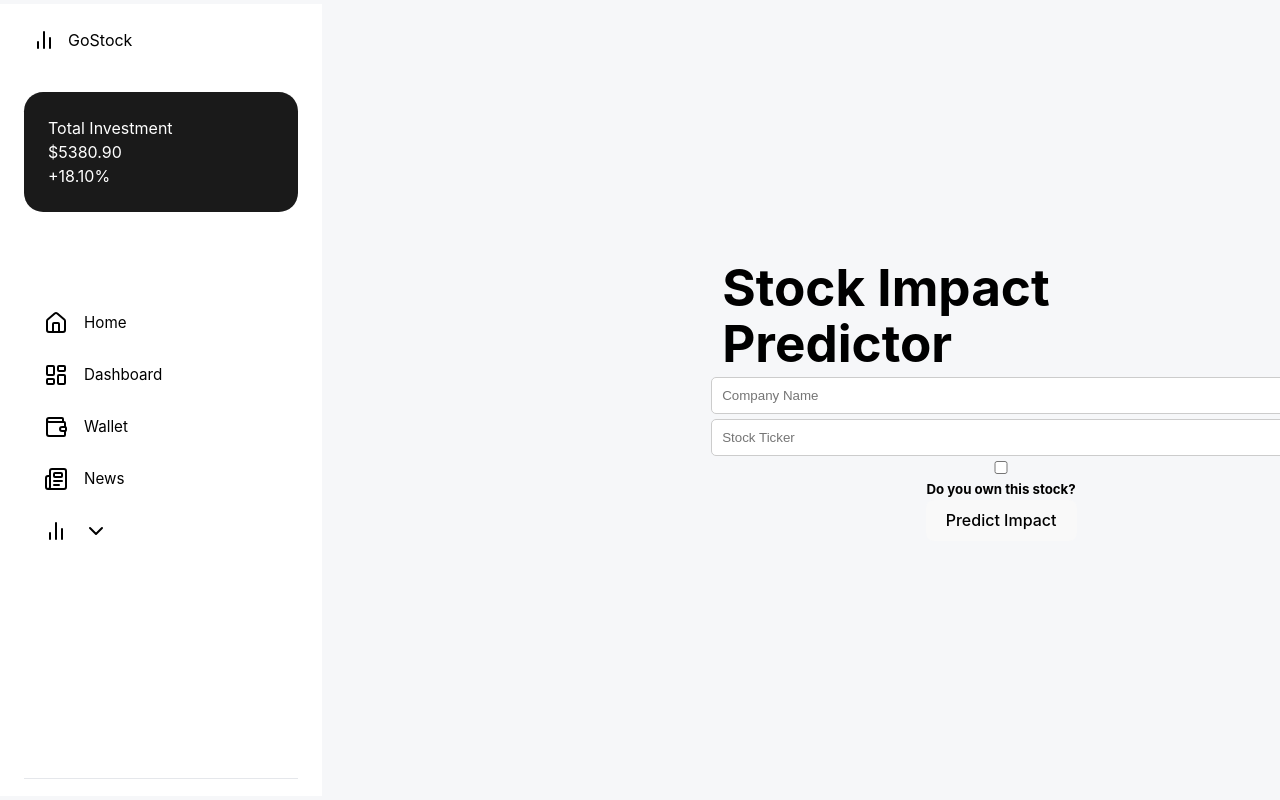
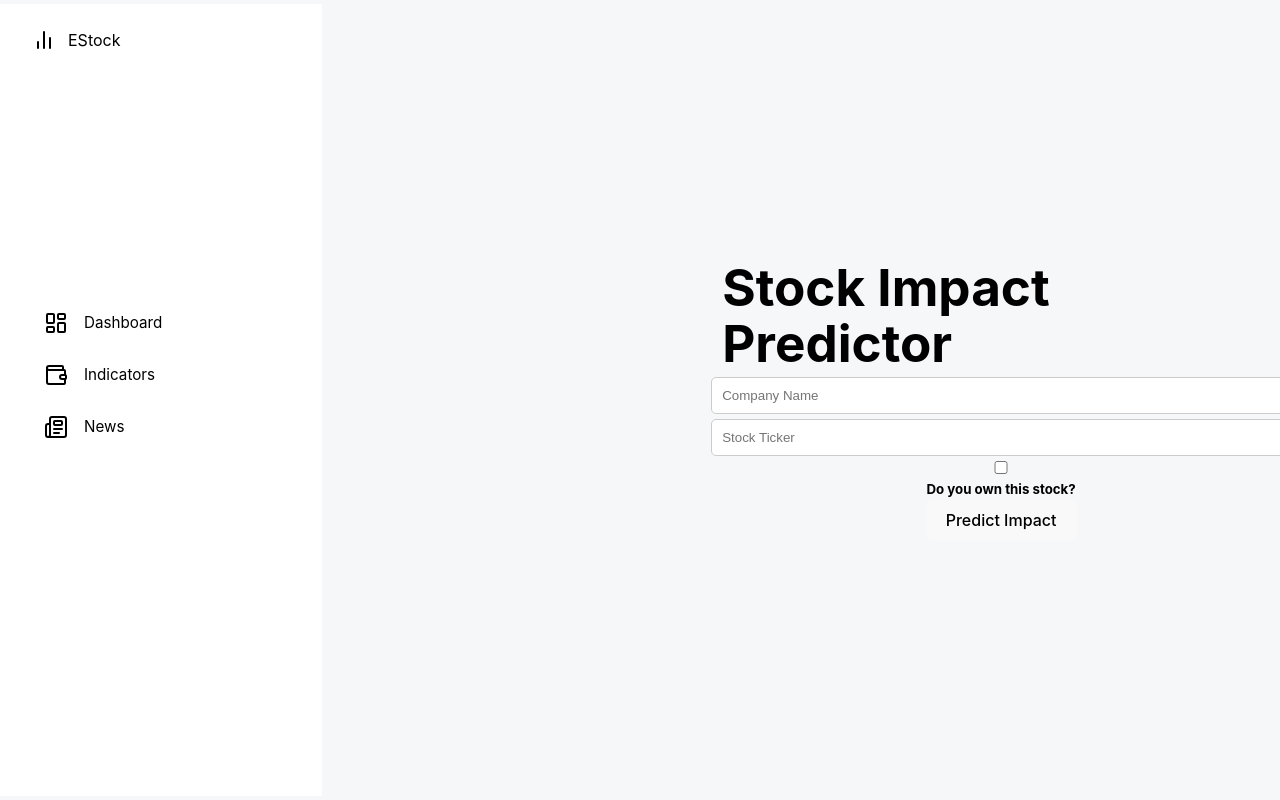
Before and after one commit to shreyuu/FinCastAI, a React (Vite) app in the folder frontend/: page /StockAnalyzer in a window 1280 px wide. Built offline with nearby package versions, Linux system fonts and the light colour scheme.

Commit message:
refactor: Update navigation labels and comment out unused components for clarity

```diff
--- a/frontend/src/Indicator.tsx
+++ b/frontend/src/Indicator.tsx
@@ -57,75 +57,36 @@ function StockAnalyzer() {
           <div className='nav-first-container'>
             <div className="logo-container">
               <BarChart2 className="nav-icon" />
-              <span className="logo-text">GoStock</span>
+              <span className="logo-text">EStock</span>
             </div>
 
-            <div className="investment-card">
+            {/* <div className="investment-card">
               <div className="investment-label">Total Investment</div>
               <div className="investment-amount">$5380.90</div>
               <div className="investment-percentage">+18.10%</div>
-            </div>
+            </div> */}
           </div>
           <div className='nev-bar'>
             <nav>
               <div className='nev-2ndcontainer'>
-                <div className="nav-item" onClick={() => navigate('/suggetion')}>
+                {/* <div className="nav-item" onClick={() => navigate('/')}>
                   <Home className="nav-icon" />
                   <span>Home</span>
-                </div>
+                </div> */}
                 <div className="nav-item" onClick={() => navigate('/dashBoard')}>
                   <LayoutDashboard className="nav-icon" />
                   <span>Dashboard</span>
                 </div>
                 <div className="nav-item" onClick={() => navigate('/StockAnalyzer')} >
                   <Wallet className="nav-icon" />
-                  <span>Wallet</span>
+                  <span>Indicators</span>
                 </div>
                 <div className="nav-item"  onClick={() => navigate('/news')}>
                   <Newspaper className="nav-icon" />
                   <span>News</span>
                 </div>
-
-                <div>
-                      <div
-                        className="nav-item"
-                        onClick={() => setIsOpen(!isOpen)}
-                      >
-                        <BarChart2 className="nav-icon" />
-                        {/* <span>Stock & fund</span> */}
-                        {(!isOpen) ?
-                        <ChevronDown className={`ml-auto transition-transform duration-200 ${isOpen ? 'rotate-180' : 'rotate-45'}`} /> :
-                        <ChevronUp className={`ml-auto transition-transform duration-200 ${isOpen ? 'rotate-180' : 'rotate-45'}`} />}
-                      </div>
-
-                      {isOpen && (
-                        <>
-                          <div className="nav-sub-item">Stock</div>
-                          <div className="nav-sub-item">Cryptocurrency</div>
-                          <div className="nav-sub-item">Mutual Fund</div>
-                          <div className="nav-sub-item">Gold</div>
-                        </>
-                      )}
-                    </div>
               </div>
-
             </nav>
-              <div className='line'></div>
-              <div className='nav-third-container'>
-                <div className="nav-item">
-                  <Users className="nav-icon" />
-                  <span>Our community</span>
-                </div>
-                <div className="nav-item">
-                  <Settings className="nav-icon" />
-                  <span>Settings</span>
-                </div>
-                <div className="nav-item">
-                  <Phone className="nav-icon" />
-                  <span>Contact us</span>
-                </div>
-              </div>
-
           </div>
         </div>
     <div className="indicator-main-container">
--- a/frontend/src/news.tsx
+++ b/frontend/src/news.tsx
@@ -44,69 +44,36 @@ function NewspaperSec() {
           <div className='nav-first-container'>
             <div className="logo-container">
               <BarChart2 className="nav-icon" />
-              <span className="logo-text">GoStock</span>
+              <span className="logo-text">EStock</span>
             </div>
 
-            <div className="investment-card">
+            {/* <div className="investment-card">
               <div className="investment-label">Total Investment</div>
               <div className="investment-amount">$5380.90</div>
               <div className="investment-percentage">+18.10%</div>
-            </div>
+            </div> */}
           </div>
-
           <div className='nev-bar'>
             <nav>
               <div className='nev-2ndcontainer'>
-                <div className="nav-item" onClick={() => navigate('/suggetion')}>
+                {/* <div className="nav-item" onClick={() => navigate('/')}>
                   <Home className="nav-icon" />
                   <span>Home</span>
-                </div>
-                <div className="nav-item" onClick={() => navigate('/dashboard')}>
+                </div> */}
+                <div className="nav-item" onClick={() => navigate('/dashBoard')}>
                   <LayoutDashboard className="nav-icon" />
                   <span>Dashboard</span>
                 </div>
                 <div className="nav-item" onClick={() => navigate('/StockAnalyzer')} >
                   <Wallet className="nav-icon" />
-                  <span>Wallet</span>
+                  <span>Indicators</span>
                 </div>
-                <div className="nav-item" onClick={() => navigate('/news')}>
+                <div className="nav-item"  onClick={() => navigate('/news')}>
                   <Newspaper className="nav-icon" />
                   <span>News</span>
                 </div>
-
-                <div>
-                  <div className="nav-item" onClick={() => setIsOpen(!isOpen)}>
-                    <BarChart2 className="nav-icon" />
-                    {/* <span>Stock & Fund</span> */}
-                    {isOpen ? <ChevronUp className="ml-auto" /> : <ChevronDown className="ml-auto" />}
-                  </div>
-                  {isOpen && (
-                    <>
-                      <div className="nav-sub-item">Stock</div>
-                      <div className="nav-sub-item">Cryptocurrency</div>
-                      <div className="nav-sub-item">Mutual Fund</div>
-                      <div className="nav-sub-item">Gold</div>
-                    </>
-                  )}
-                </div>
               </div>
             </nav>
-
-            <div className='line'></div>
-            <div className='nav-third-container'>
-              <div className="nav-item">
-                <Users className="nav-icon" />
-                <span>Our community</span>
-              </div>
-              <div className="nav-item">
-                <Settings className="nav-icon" />
-                <span>Settings</span>
-              </div>
-              <div className="nav-item">
-                <Phone className="nav-icon" />
-                <span>Contact us</span>
-              </div>
-            </div>
           </div>
         </div>
 
```
